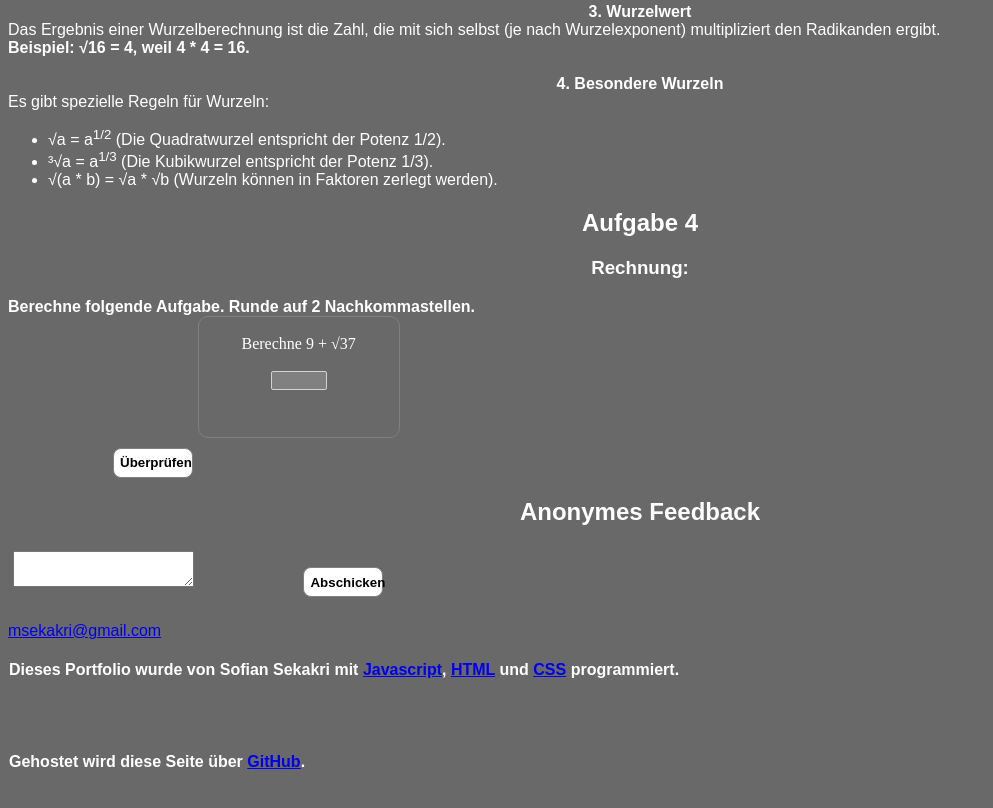
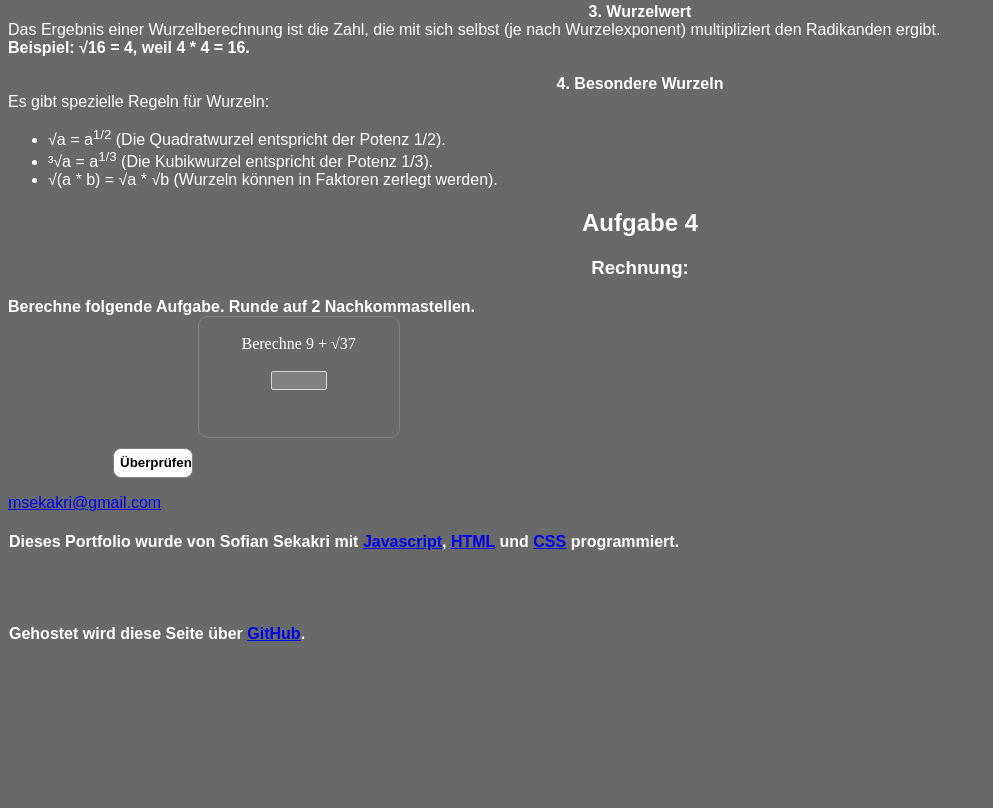
Before and after one commit to sofiansekakri/matheportfolio, a plain HTML site: page index.html in a window 1280 px wide. Shown: the part 3538-4346 px from the top of the page, without its empty margins (0-993 px from the left). After the commit the page ends 4250 px from the top, so only its background shows below. Drawn offline with Linux system fonts and the light colour scheme.

Commit message:
Aktualisieren von index.html

```diff
--- a/index.html
+++ b/index.html
@@ -609,11 +609,6 @@ x = <span style="color:orange;">7</span>
 
 <footer>
     <div class="footer-content">
-        <h2 class="header2">Anonymes Feedback</h2>
-        <div style="height:50px;border:solid dimgray 5px;background:dimgray;">
-          <textarea id="msg" type="text"></textarea>
-<button id="submit">Abschicken</button>
-        </div>
         <p><a href="mailto:msekakri@gmail.com">msekakri@gmail.com</a></p>
         <p style="margin-top:20px;background:dimgray;border:solid dimgray 1px;border-radius:5px;height:70px;"><b>
 Dieses Portfolio wurde von Sofian Sekakri mit <a href="https://de.wikipedia.org/wiki/Javascript">Javascript</a>, <a href="https://de.wikipedia.org/wiki/HTML">HTML</a> und <a href="https://de.wikipedia.org/wiki/Cascading_Style_Sheets">CSS</a> programmiert.
```
